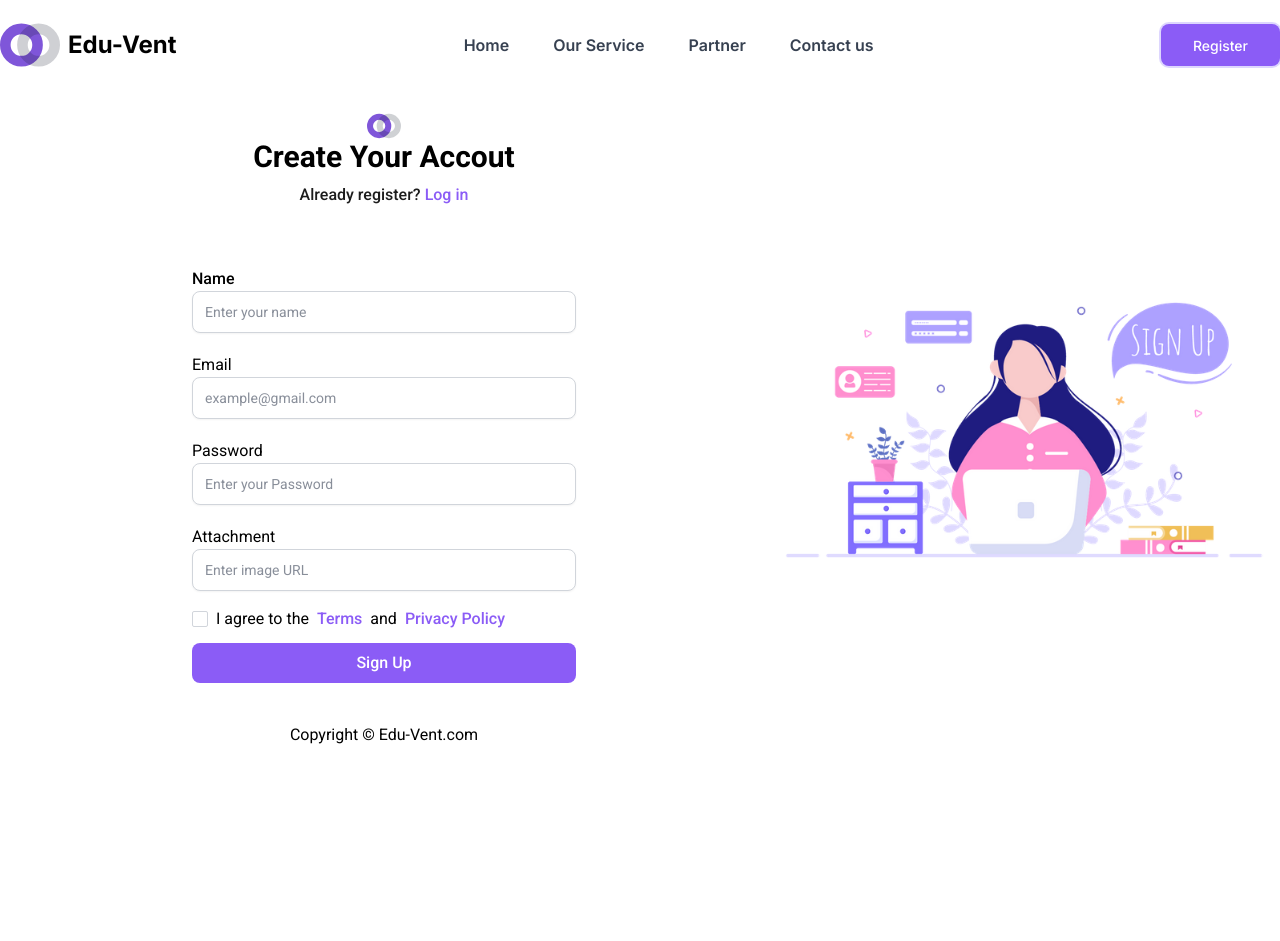
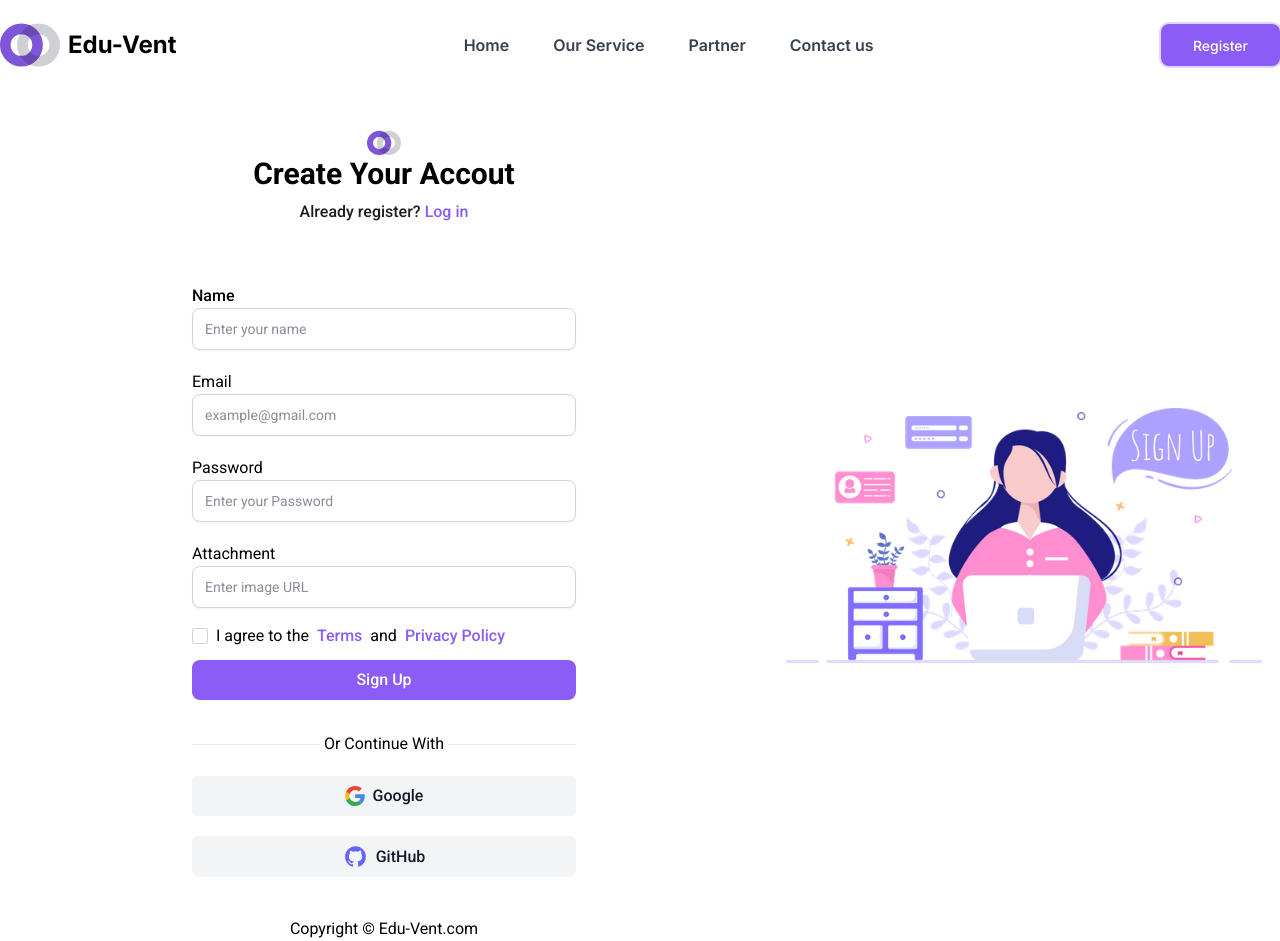
Before and after one commit to imranwebcraft/Eduvent, a React (Vite) app: page /register in a window 1280 px wide. Before the commit the page ends 800 px from the top, so only its background shows below. Built offline with nearby package versions, Linux system fonts and the light colour scheme; no server answers; some icons are missing.

Commit message:
Google and github sign in added

```diff
--- a/src/Components/ShowServiceDetails/ShowServiceDetails.jsx
+++ b/src/Components/ShowServiceDetails/ShowServiceDetails.jsx
@@ -5,13 +5,20 @@ import { BsCalendarDate } from "react-icons/bs";
 import { MdOutlineDescription } from "react-icons/md";
 import { MdOutlineAlternateEmail } from "react-icons/md";
 import moment from "moment/moment";
-import { Link } from "react-router-dom";
+import { Link, useLocation } from "react-router-dom";
 import { AiOutlineShareAlt } from "react-icons/ai";
 import { BsTags } from "react-icons/bs";
+import { useEffect } from "react";
 
 const ShowServiceDetails = ({ service }) => {
-	const { name, image, details, price, rating, short_description, tags } =
-		service || {};
+	// Destructure
+	const { name, image, details, short_description, tags } = service || {};
+
+	// Prevent auto scroll at the bottom
+	const location = useLocation();
+	useEffect(() => {
+		window.scrollTo(0, 0); // Scroll to the top of the page on route change
+	}, [location.pathname]);
 
 	return (
 		<div className="mb-20">
@@ -49,7 +56,7 @@ const ShowServiceDetails = ({ service }) => {
 							<p className=" text-gray-600">
 								{moment().format("dddd, MMMM Do YYYY")}
 							</p>
-							<p className="text-sm text-violet-500">Add to calendar</p>
+							<p className="text-sm text-violet-500 my-1">Add to calendar</p>
 							<button className="block w-full rounded mb-2 bg-violet-500 px-5 py-3 text-sm font-medium text-white transition hover:bg-violet-600 duration-300 ease-linear">
 								Book now
 							</button>
@@ -63,7 +70,7 @@ const ShowServiceDetails = ({ service }) => {
 					</div>
 
 					<div>
-						<div className="flex gap-2 items-center text-xl font-medium mb-5">
+						<div className="flex gap-2 items-center text-xl font-medium mb-3">
 							<p>Organizer Contact</p>
 							<MdOutlineAlternateEmail className=" opacity-90 text-violet-500 hover:text-violet-600 hover:cursor-pointer duration-300 ease-linear" />
 						</div>
--- a/src/Pages/Login.jsx
+++ b/src/Pages/Login.jsx
@@ -14,7 +14,7 @@ const Login = () => {
 	const [showPassword, setShowPassword] = useState(false);
 
 	// Use state data
-	const { siginIn } = useContext(AuthContext);
+	const { siginIn, googleSignIn, gitHubSignIn } = useContext(AuthContext);
 
 	// Login handle
 	const handleLogin = e => {
@@ -42,8 +42,31 @@ const Login = () => {
 			});
 	};
 
+	// Handle Google Sign in
+	const handlGoogleSignIn = () => {
+		googleSignIn()
+			.then(response => {
+				console.log(response.user);
+				toast.success("Google log in successful😍");
+			})
+			.catch(() => {
+				toast.error("Something went wrong😥");
+			});
+	};
+
+	// Handle GitHub Sign in
+	const handlGitHubSignIn = () => {
+		gitHubSignIn()
+			.then(response => {
+				console.log(response.user);
+				toast.success("Google log in successful😍");
+			})
+			.catch(() => {
+				toast.error("Something went wrong😥");
+			});
+	};
 	return (
-		<div className=" container mx-auto h-[80vh] mt-5">
+		<div className=" container mx-auto  min-h-screen mt-10">
 			<div className=" h-full flex justify-between items-center">
 				{/* Form */}
 				<div className=" w-3/5">
@@ -133,7 +156,10 @@ const Login = () => {
 
 							<div className=" grid  gap-2 mt-5">
 								{/* Google */}
-								<button className=" bg-gray-100 hover:bg-gray-200  duration-300 ease-in-out cursor-pointer rounded-md px-2 py-2 flex items-center justify-center gap-2">
+								<button
+									onClick={handlGoogleSignIn}
+									className=" bg-gray-100 hover:bg-gray-200  duration-300 ease-in-out cursor-pointer rounded-md px-2 py-2 flex items-center justify-center gap-2"
+								>
 									<img
 										className="w-[20px] h-[20px]"
 										src={google}
@@ -146,7 +172,10 @@ const Login = () => {
 							</div>
 							<div className=" grid  gap-2 mt-5">
 								{/* Github */}
-								<button className=" bg-gray-100 hover:bg-gray-200 duration-300 ease-in-out cursor-pointer rounded-md px-2 py-2 flex items-center justify-center gap-2">
+								<button
+									onClick={handlGitHubSignIn}
+									className=" bg-gray-100 hover:bg-gray-200 duration-300 ease-in-out cursor-pointer rounded-md px-2 py-2 flex items-center justify-center gap-2"
+								>
 									<img
 										className="w-[25px] h-[25px]"
 										src={github}
--- a/src/Pages/Register.jsx
+++ b/src/Pages/Register.jsx
@@ -8,12 +8,15 @@ import { useContext, useState } from "react";
 import { AuthContext } from "../Provider/AuthProvider";
 import toast from "react-hot-toast";
 
+import google from "../assets/SVG/Google.svg";
+import github from "../assets/SVG/github.svg";
+
 const Register = () => {
 	// Declare state to manage show and hide password visibility
 	const [showPassword, setShowPassword] = useState(false);
 
-	// use context
-	const { createUser } = useContext(AuthContext);
+	// Use state data
+	const { createUser, googleSignIn, gitHubSignIn } = useContext(AuthContext);
 
 	// Form submit handler
 	const handleRegistration = e => {
@@ -44,8 +47,32 @@ const Register = () => {
 			});
 	};
 
+	// Handle Google Sign in
+	const handlGoogleSignIn = () => {
+		googleSignIn()
+			.then(response => {
+				console.log(response.user);
+				toast.success("Google log in successful😍");
+			})
+			.catch(() => {
+				toast.error("Something went wrong😥");
+			});
+	};
+
+	// Handle GitHub Sign in
+	const handlGitHubSignIn = () => {
+		gitHubSignIn()
+			.then(response => {
+				console.log(response.user);
+				toast.success("Google log in successful😍");
+			})
+			.catch(() => {
+				toast.error("Something went wrong😥");
+			});
+	};
+
 	return (
-		<div className=" container mx-auto h-[80vh] mt-5">
+		<div className=" container mx-auto min-h-screen mt-10">
 			<div className=" h-full flex justify-between items-center">
 				{/* Form */}
 				<div className=" w-3/5">
@@ -144,6 +171,46 @@ const Register = () => {
 								/>
 							</div>
 
+							<div className=" grid grid-cols-3 items-center mt-8">
+								<hr />
+								<p className=" text-center">Or Continue With</p>
+								<hr />
+							</div>
+							{/* Social Login */}
+
+							<div className=" grid  gap-2 mt-5">
+								{/* Google */}
+								<button
+									onClick={handlGoogleSignIn}
+									className=" bg-gray-100 hover:bg-gray-200  duration-300 ease-in-out cursor-pointer rounded-md px-2 py-2 flex items-center justify-center gap-2"
+								>
+									<img
+										className="w-[20px] h-[20px]"
+										src={google}
+										alt="Google Logo"
+									/>
+									<span className="text-gray-900  text-base font-medium">
+										Google
+									</span>
+								</button>
+							</div>
+							<div className=" grid  gap-2 mt-5">
+								{/* Github */}
+								<button
+									onClick={handlGitHubSignIn}
+									className=" bg-gray-100 hover:bg-gray-200 duration-300 ease-in-out cursor-pointer rounded-md px-2 py-2 flex items-center justify-center gap-2"
+								>
+									<img
+										className="w-[25px] h-[25px]"
+										src={github}
+										alt="Google Logo"
+									/>
+									<span className=" text-gray-900 text-base font-medium">
+										GitHub
+									</span>
+								</button>
+							</div>
+
 							<div className=" flex justify-center mt-10">
 								<p>Copyright &copy; Edu-Vent.com</p>{" "}
 							</div>
--- a/src/Provider/AuthProvider.jsx
+++ b/src/Provider/AuthProvider.jsx
@@ -1,14 +1,21 @@
 import PropTypes from "prop-types";
 import { createContext, useEffect, useState } from "react";
 import {
+	GithubAuthProvider,
+	GoogleAuthProvider,
 	createUserWithEmailAndPassword,
 	onAuthStateChanged,
 	signInWithEmailAndPassword,
+	signInWithPopup,
 } from "firebase/auth";
 import auth from "../Config/firebase.config";
 
-// Create contect
+// ******Create contect******
 export const AuthContext = createContext();
+
+// Auth Provider
+const googleProvider = new GoogleAuthProvider();
+const githubProvider = new GithubAuthProvider();
 
 const AuthProvider = ({ children }) => {
 	// User state
@@ -22,6 +29,16 @@ const AuthProvider = ({ children }) => {
 	// Sign in user
 	const siginIn = (email, password) => {
 		return signInWithEmailAndPassword(auth, email, password);
+	};
+
+	// GoogleSignIn
+	const googleSignIn = () => {
+		return signInWithPopup(auth, googleProvider);
+	};
+
+	// Github sign in
+	const gitHubSignIn = () => {
+		return signInWithPopup(auth, githubProvider);
 	};
 
 	//  Set user observer
@@ -41,6 +58,8 @@ const AuthProvider = ({ children }) => {
 		user,
 		createUser,
 		siginIn,
+		googleSignIn,
+		gitHubSignIn,
 	};
 	// Set provider and get the full app as children
 	return (
```
